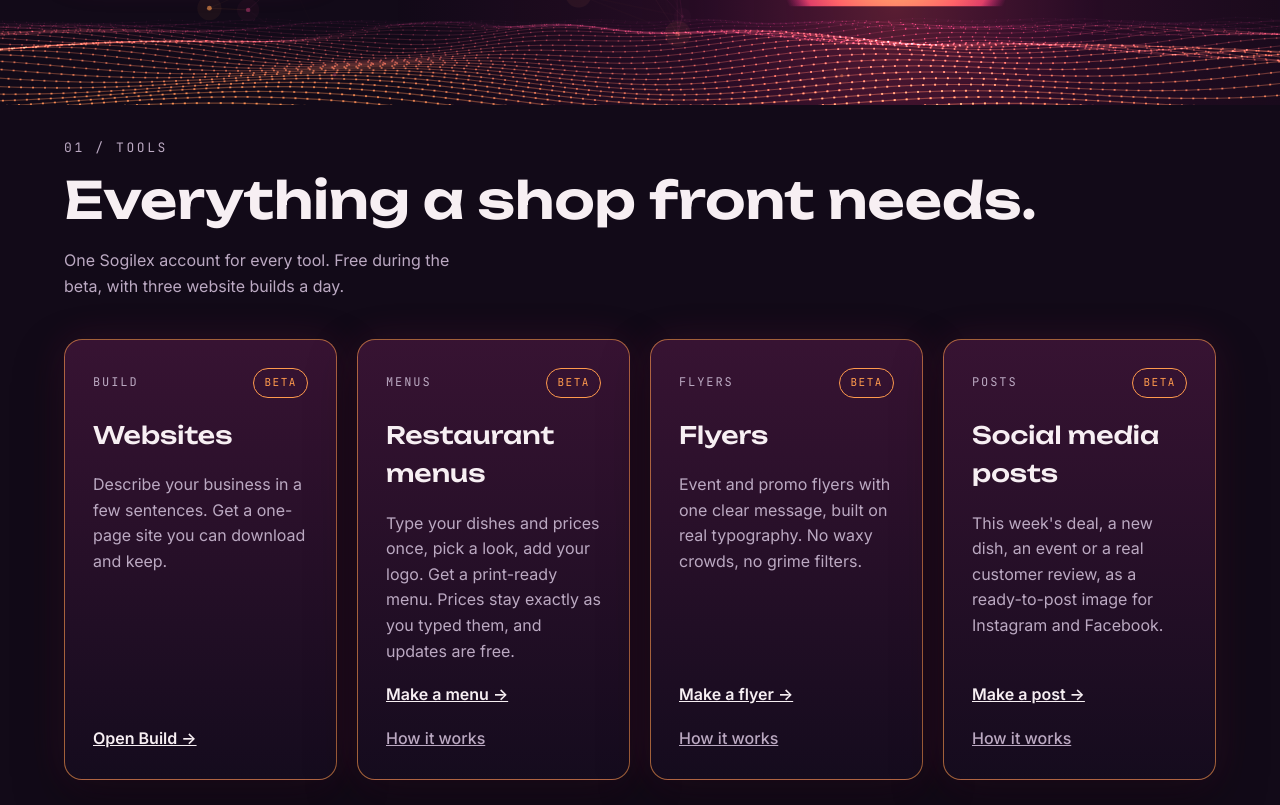
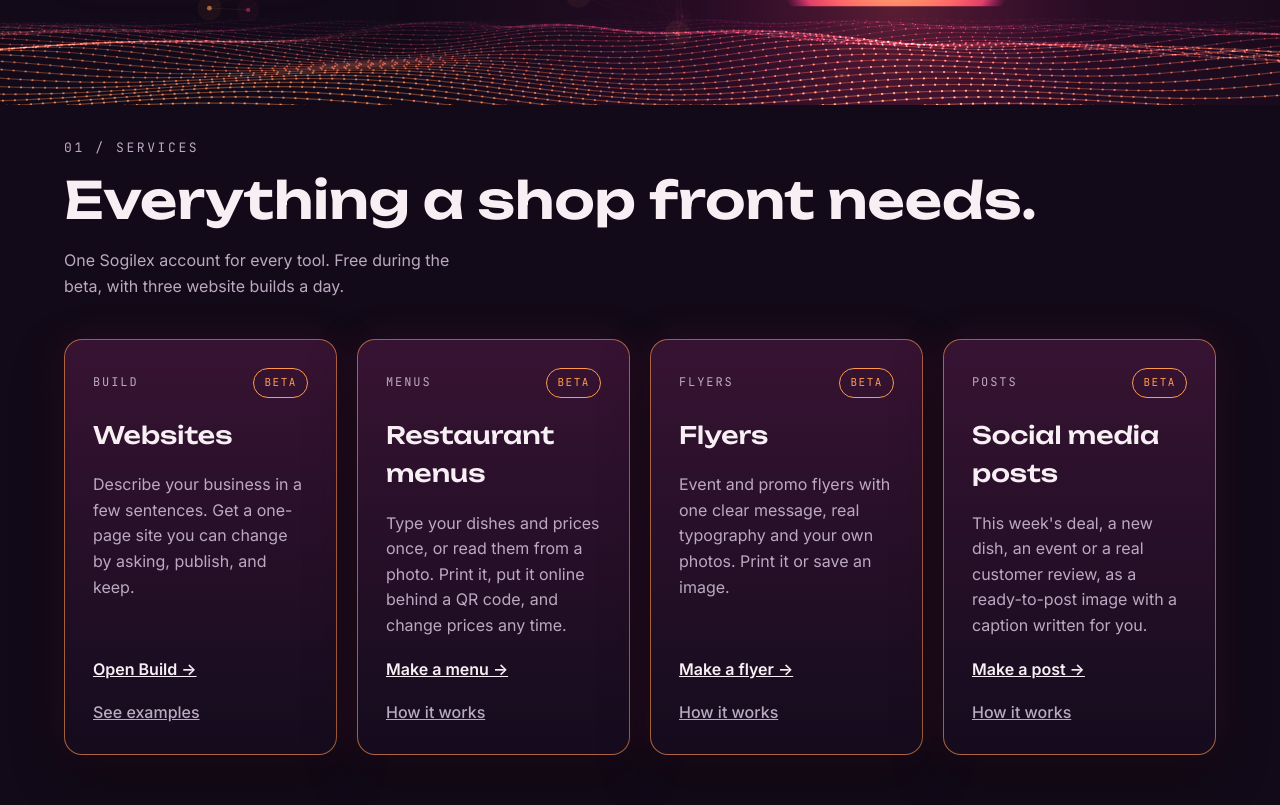
Before and after one commit to edlerk98/sogilex-site, a plain HTML site: page index.html in a window 1280 px wide. Shown: the part 695-1500 px from the top of the page. Drawn offline with Linux system fonts and the light colour scheme; animation ran at ten frames a second.

Commit message:
Services tab on every page, /services/ page and homepage cards, all built from one list (assets/services.js)
Co-Authored-By: Claude Opus 5.5 <noreply@anthropic.com>
Claude-Session: https://claude.ai/code/session_016jmBgKbHDdNq5GKUonmneG

```diff
--- /dev/null
+++ b/assets/services.js
@@ -0,0 +1,74 @@
+// Sogilex services: THE ONE LIST. Everything Sogilex offers is described here once, and the site builds from it:
+//   - the "Services" tab in the top menu of every page (a link to /services/ plus a drop-down list),
+//   - the cards on the homepage (<div data-services>) and on /services/ (<div data-services="full">).
+// To add a service, add one entry below. Nothing else needs changing.
+window.SOGILEX_SERVICES = [
+  {
+    id: 'build', label: 'Build', tag: 'Beta', title: 'Websites',
+    blurb: 'Describe your business in a few sentences. Get a one-page site you can change by asking, publish, and keep.',
+    make: { href: 'https://build.sogilex.com/', text: 'Open Build' },
+    about: { href: '/examples/', text: 'See examples' },
+  },
+  {
+    id: 'menus', label: 'Menus', tag: 'Beta', title: 'Restaurant menus',
+    blurb: 'Type your dishes and prices once, or read them from a photo. Print it, put it online behind a QR code, and change prices any time.',
+    make: { href: 'https://build.sogilex.com/menus/', text: 'Make a menu' },
+    about: { href: '/menus/', text: 'How it works' },
+  },
+  {
+    id: 'flyers', label: 'Flyers', tag: 'Beta', title: 'Flyers',
+    blurb: 'Event and promo flyers with one clear message, real typography and your own photos. Print it or save an image.',
+    make: { href: 'https://build.sogilex.com/flyers/', text: 'Make a flyer' },
+    about: { href: '/flyers/', text: 'How it works' },
+  },
+  {
+    id: 'posts', label: 'Posts', tag: 'Beta', title: 'Social media posts',
+    blurb: "This week's deal, a new dish, an event or a real customer review, as a ready-to-post image with a caption written for you.",
+    make: { href: 'https://build.sogilex.com/posts/', text: 'Make a post' },
+    about: { href: '/posts/', text: 'How it works' },
+  },
+];
+
+// Shown under the services in the menu and on /services/: the service where we do the work for you.
+window.SOGILEX_DONE_FOR_YOU = { href: '/#done-for-you', text: 'Rather we do it for you?' };
+
+(() => {
+  const list = window.SOGILEX_SERVICES;
+  const el = (tag, attrs, ...kids) => {
+    const n = document.createElement(tag);
+    for (const [k, v] of Object.entries(attrs || {})) {
+      if (v == null || v === false) continue;
+      if (k === 'class') n.className = v; else if (k === 'text') n.textContent = v; else n.setAttribute(k, v);
+    }
+    kids.flat().forEach((c) => c != null && n.append(c));
+    return n;
+  };
+
+  // Top menu: the "Services" item gets a drop-down list (the link itself still goes to /services/).
+  document.querySelectorAll('.nav .nav-services').forEach((li) => {
+    const link = li.querySelector('a');
+    const id = 'svc-menu-' + Math.random().toString(36).slice(2, 7);
+    const panel = el('div', { class: 'svc-menu', id, role: 'list' },
+      list.map((s) => el('a', { class: 'svc-item', role: 'listitem', href: s.make.href },
+        el('span', { class: 'svc-item-title', text: s.title }), el('span', { class: 'svc-item-label', text: s.label }))),
+      el('a', { class: 'svc-all', href: '/services/', text: 'All services →' }),
+      el('a', { class: 'svc-dfy', href: window.SOGILEX_DONE_FOR_YOU.href, text: window.SOGILEX_DONE_FOR_YOU.text + ' →' }));
+    const toggle = el('button', { type: 'button', class: 'svc-toggle', 'aria-expanded': 'false', 'aria-controls': id, 'aria-label': 'Show all services' },
+      el('span', { 'aria-hidden': 'true', text: '▾' }));
+    const set = (open) => { li.classList.toggle('open', open); toggle.setAttribute('aria-expanded', String(open)); };
+    toggle.addEventListener('click', (e) => { e.stopPropagation(); set(!li.classList.contains('open')); });
+    document.addEventListener('click', (e) => { if (!li.contains(e.target)) set(false); });
+    li.addEventListener('keydown', (e) => { if (e.key === 'Escape') { set(false); toggle.focus(); } });
+    link.after(toggle, panel);
+  });
+
+  // Cards: <div data-services> on the homepage, <div data-services="full"> on /services/.
+  document.querySelectorAll('[data-services]').forEach((box) => {
+    box.replaceChildren(...list.map((s) => el('article', { class: 'card panel live', id: box.dataset.services === 'full' ? s.id : null },
+      el('div', { class: 'card-top' }, el('span', { class: 'label', text: s.label }), s.tag ? el('span', { class: 'tag on', text: s.tag }) : null),
+      el('h3', { text: s.title }),
+      el('p', { text: s.blurb }),
+      el('a', { class: 'more', href: s.make.href, text: s.make.text + ' →' }),
+      s.about ? el('a', { class: 'more more-quiet', href: s.about.href, text: s.about.text }) : null)));
+  });
+})();
--- a/assets/site.css
+++ b/assets/site.css
@@ -244,3 +244,26 @@ img, svg { display: block; }
 .dfy-form .hp { position: absolute; left: -9999px; width: 1px; height: 1px; overflow: hidden; }
 .dfy-form.done .form-status { color: var(--amber); }
 .dfy-form .form-status.err { color: #FF9C9C; }
+
+/* ---------- "Services" tab (built by assets/services.js) ---------- */
+.nav .nav-services { position: relative; display: flex; align-items: center; gap: 2px; }
+.svc-toggle { background: none; border: 0; color: var(--muted); font: inherit; cursor: pointer; min-width: 32px; min-height: 32px; border-radius: 8px; }
+.svc-toggle:hover, .nav-services.open .svc-toggle { color: var(--amber); }
+.svc-menu { display: none; position: absolute; top: calc(100% + 12px); left: -16px; z-index: 20; min-width: 270px; padding: 10px; border-radius: 16px;
+  border: 1px solid var(--border); background: #1A1022; box-shadow: 0 24px 60px rgba(0, 0, 0, 0.5); flex-direction: column; gap: 2px; }
+.nav-services.open .svc-menu { display: flex; }
+@media (hover: hover) and (min-width: 481px) { .nav-services:hover .svc-menu, .nav-services:focus-within .svc-menu { display: flex; } }
+.svc-menu a { text-decoration: none; }
+.svc-item { display: flex; justify-content: space-between; align-items: baseline; gap: 16px; padding: 10px 12px; border-radius: 10px; color: var(--text) !important; }
+.svc-item:hover { background: rgba(255, 154, 77, 0.1); }
+.svc-item-title { font-weight: 600; }
+.svc-item-label { font-family: var(--mono); font-size: 11px; letter-spacing: 0.14em; text-transform: uppercase; color: var(--muted); }
+.svc-all, .svc-dfy { padding: 10px 12px 6px; font-size: 14px; color: var(--amber) !important; }
+.svc-all { border-top: 1px solid #2A1B33; margin-top: 6px; padding-top: 12px; }
+.svc-dfy { padding-top: 2px; color: var(--muted) !important; }
+.card .more-quiet { margin-top: 0; font-weight: 500; color: var(--muted); }
+@media (max-width: 480px) {
+  .nav li.nav-services { display: flex; position: static; }
+  .site-header .bar { position: relative; }
+  .svc-menu { left: 16px; right: 16px; min-width: 0; top: calc(100% - 6px); }
+}
--- a/index.html
+++ b/index.html
@@ -14,6 +14,7 @@
 <link rel="preload" href="assets/fonts/unbounded-latin-600-normal.woff2" as="font" type="font/woff2" crossorigin>
 <link rel="stylesheet" href="assets/site.css">
 <script src="assets/scene.js" defer></script>
+<script src="/assets/services.js" defer></script>
 <script src="assets/sample.js" defer></script>
 </head>
 <body>
@@ -44,7 +45,7 @@
       </a>
       <nav aria-label="Main">
         <ul class="nav">
-          <li><a href="#tools">Tools</a></li>
+          <li class="nav-services"><a href="/services/">Services</a></li>
           <li><a href="/examples/">Examples</a></li>
           <li><a href="#rules">How we design</a></li>
           <li><a class="btn btn-ghost btn-sm" href="https://build.sogilex.com/">Open Build</a></li>
@@ -72,40 +73,15 @@
       <div class="wrap">
         <div class="section-head">
           <div>
-            <p class="label">01 / Tools</p>
+            <p class="label">01 / Services</p>
             <h2 class="h2" id="tools-title">Everything a shop front needs.</h2>
           </div>
           <p class="muted">One Sogilex account for every tool. Free during the beta, with three website builds a day.</p>
         </div>
 
-        <div class="cards">
-          <article class="card panel live">
-            <div class="card-top"><span class="label">Build</span><span class="tag on">Beta</span></div>
-            <h3>Websites</h3>
-            <p>Describe your business in a few sentences. Get a one-page site you can download and keep.</p>
-            <a class="more" href="https://build.sogilex.com/">Open Build →</a>
-          </article>
-          <article class="card panel live">
-            <div class="card-top"><span class="label">Menus</span><span class="tag on">Beta</span></div>
-            <h3>Restaurant menus</h3>
-            <p>Type your dishes and prices once, pick a look, add your logo. Get a print-ready menu. Prices stay exactly as you typed them, and updates are free.</p>
-            <a class="more" href="https://build.sogilex.com/menus/">Make a menu →</a>
-            <a class="more" href="/menus/" style="margin-top:0;font-weight:500;color:var(--muted)">How it works</a>
-          </article>
-          <article class="card panel live">
-            <div class="card-top"><span class="label">Flyers</span><span class="tag on">Beta</span></div>
-            <h3>Flyers</h3>
-            <p>Event and promo flyers with one clear message, built on real typography. No waxy crowds, no grime filters.</p>
-            <a class="more" href="https://build.sogilex.com/flyers/">Make a flyer →</a>
-            <a class="more" href="/flyers/" style="margin-top:0;font-weight:500;color:var(--muted)">How it works</a>
-          </article>
-          <article class="card panel live">
-            <div class="card-top"><span class="label">Posts</span><span class="tag on">Beta</span></div>
-            <h3>Social media posts</h3>
-            <p>This week's deal, a new dish, an event or a real customer review, as a ready-to-post image for Instagram and Facebook.</p>
-            <a class="more" href="https://build.sogilex.com/posts/">Make a post →</a>
-            <a class="more" href="/posts/" style="margin-top:0;font-weight:500;color:var(--muted)">How it works</a>
-          </article>
+        <!-- Built from the one list in assets/services.js: add a service there and it appears here, in the menu and on /services/. -->
+        <div class="cards" data-services>
+          <noscript><p class="muted">See all our services on the <a href="/services/">services page</a>.</p></noscript>
         </div>
       </div>
     </section>
```
Also changed, not shown: examples/index.html (+2 -1 lines), flyers/index.html (+2 -1 lines), menus/index.html (+2 -1 lines), posts/index.html (+2 -1 lines), services/index.html (added, +82 -0 lines), 2 other files.
